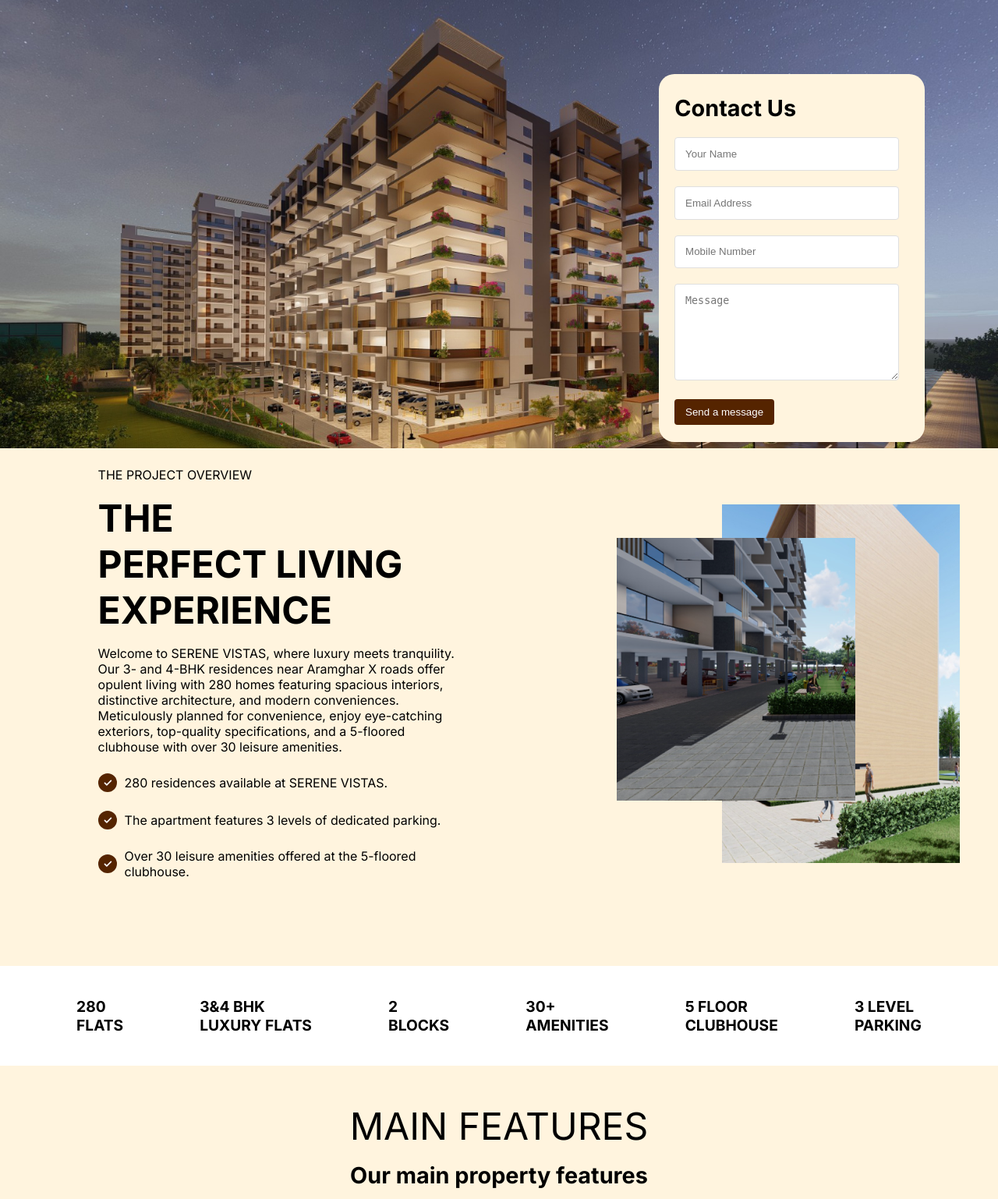
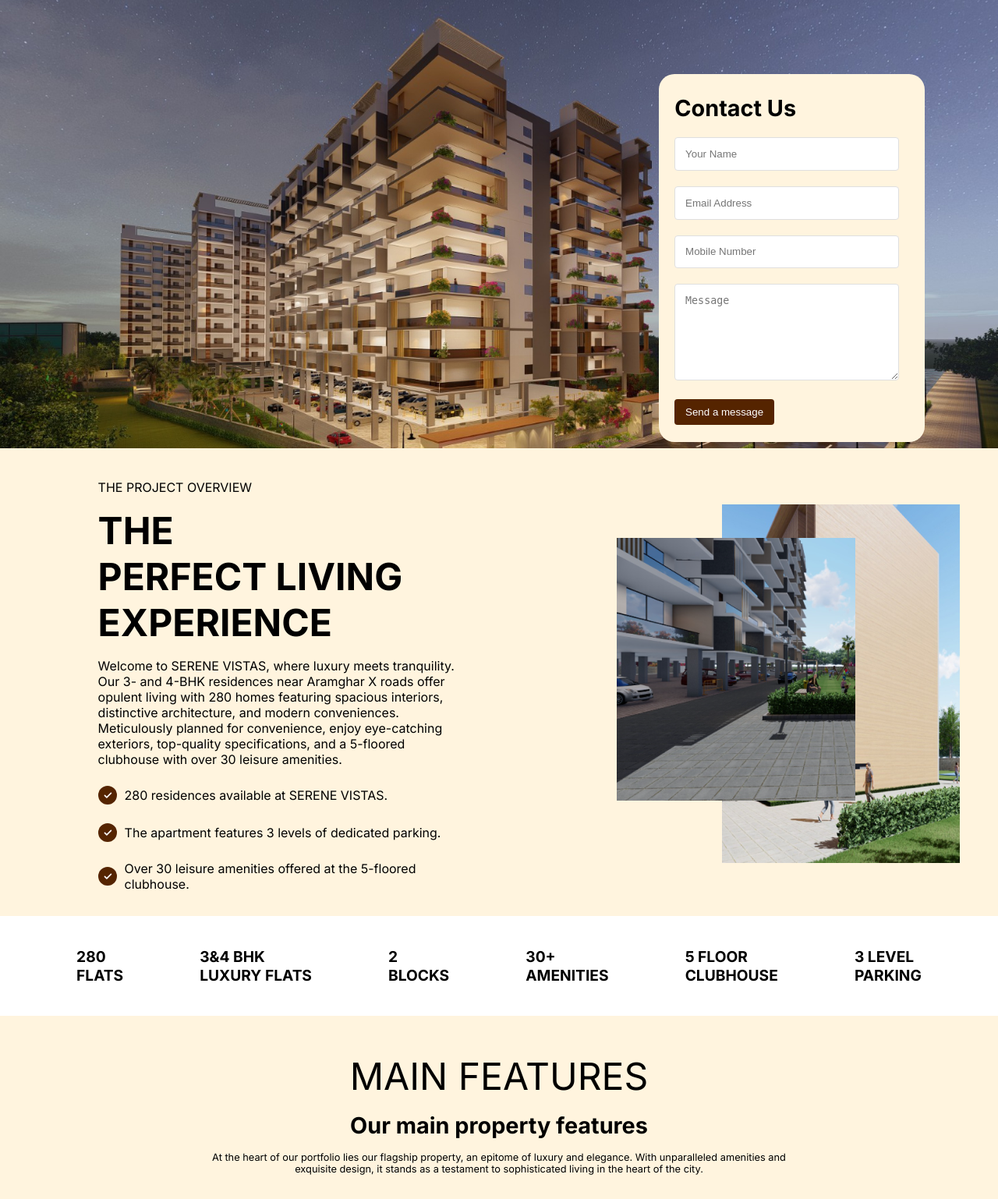
Before and after one commit to vishwashcv/serene-vistas, a PHP site: page / in a window 1280 px wide; the page is wider, and only the part inside the window is pictured. Shown: the part 107-1645 px from the top of that part at 78% size. Run offline with PHP 8.4, Linux system fonts and the light colour scheme.

Commit message:
3rd commit

```diff
--- a/style.css
+++ b/style.css
@@ -181,12 +181,12 @@
     justify-content: center;
     align-items: center;
     background-color: #FFF4DE;
-    padding-bottom: 10vh;
+    padding-bottom: 2vh;
   }
 
   .section-two-left-content{
     width: 36vw;
-    padding: 2vh 6vw 6vh;
+    padding: 2vh 6vw 2vh;
     margin-right: 10vw;
     height: 20vh;
     font-size: 100%;
```
